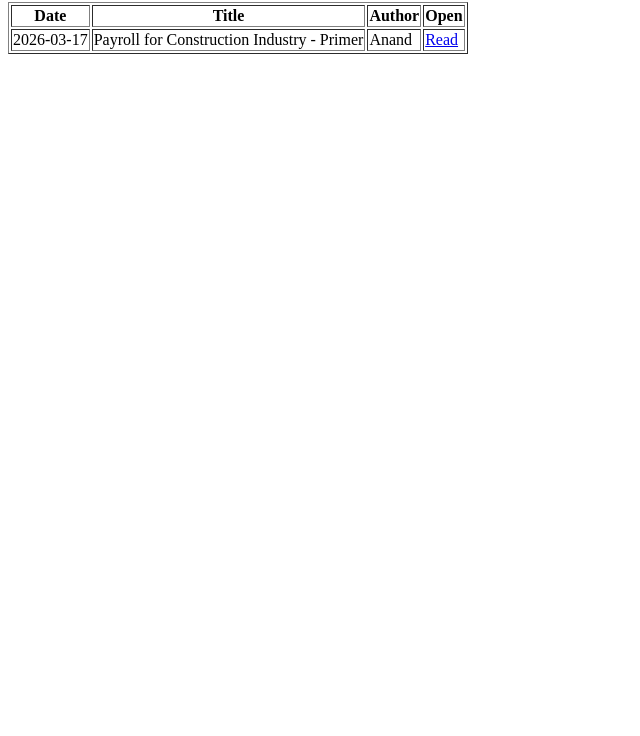
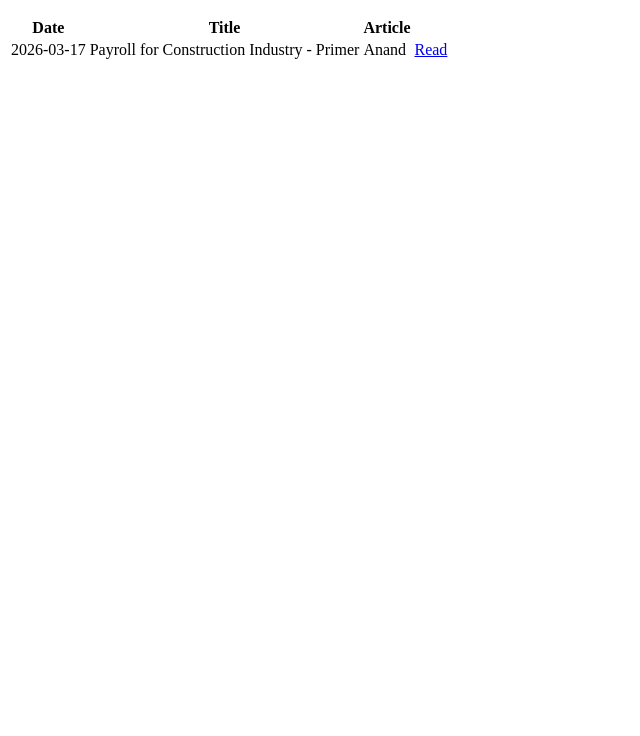
Before and after one commit to chaturprani114/Ana, a plain HTML site: page index.html in a window 1280 px wide. Shown: the part 64-800 px from the top of the page, without its empty margins (0-640 px from the left). Drawn offline with Linux system fonts and the light colour scheme.

Commit message:
Refactor index.html structure and content

```diff
--- a/index.html
+++ b/index.html
@@ -1,17 +1,33 @@
-<h1>Anand's Articles on Payroll Basics</h1>
+<!DOCTYPE html>
+<html>
 
-<table border="1">
+<head>
+  <title>Sankar's Articles</title>
+  <link rel="stylesheet" href="style.css">
+</head>
+
+<body>
+
+<h1 class="title">Payroll basics by Hariharan Anand</h1>
+
+<div class="table-container">
+<table class="article-table">
+
 <thead>
 <tr>
 <th>Date</th>
 <th>Title</th>
-<th>Author</th>
-<th>Open</th>
+<th>Article</th>
 </tr>
 </thead>
 
 <tbody id="article-table">
 </tbody>
+
 </table>
+</div>
 
 <script src="script.js"></script>
+
+</body>
+</html>
```
